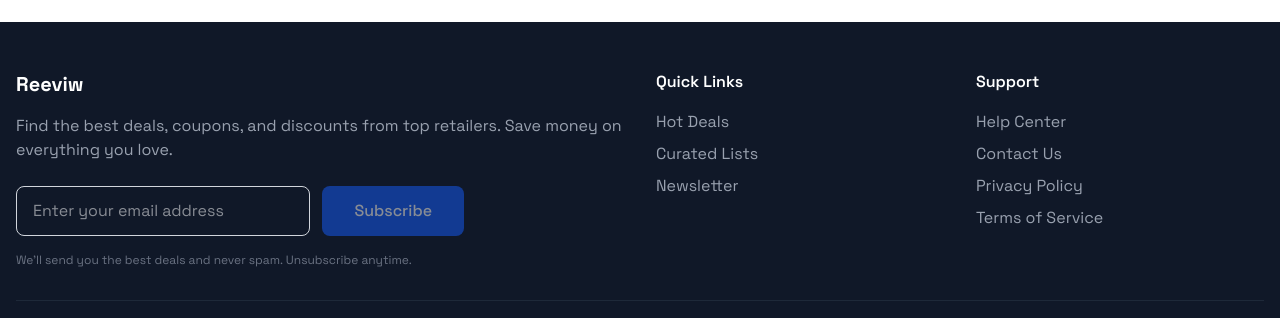
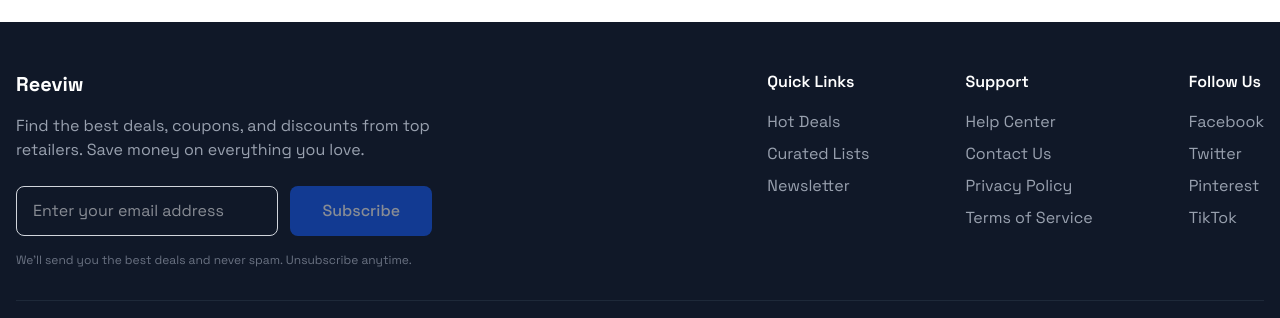
Before and after one commit to BrianNzangi/reeviw-deals-site, a Next.js app: page /api-status in a window 1280 px wide. Shown: the part 933-1251 px from the top of the page. Built offline with nearby package versions, Linux system fonts and the light colour scheme; no server answers.

Commit message:
Revamp footer layout and update site title
Refactored Footer component to use a flexbox layout for improved responsiveness and organization. Added a 'Follow Us' section with social links. Updated the site title in metadata for clarity.

```diff
--- a/app/layout.tsx
+++ b/app/layout.tsx
@@ -15,7 +15,7 @@ const spaceGrotesk = Space_Grotesk({
 })
 
 export const metadata: Metadata = {
-  title: "Reeviw: Find the Best Deals, Coupons, and Discounts Online",
+  title: "Reeviw: The Best Deals, Coupons, and Discounts Online",
   description: "Your search for great deals ends here. Reeviw brings you the best bargains, discounts, promo codes, and price comparisons from top online stores, all in one place.",
   icons: {
     icon: "/favicon.ico",
--- a/components/ui/Footer.tsx
+++ b/components/ui/Footer.tsx
@@ -5,11 +5,11 @@ export default function Footer() {
   return (
     <footer className="bg-gray-900 text-white mt-16">
       <div className="container mx-auto px-4 py-12">
-        <div className="grid grid-cols-1 md:grid-cols-4 gap-8">
-          {/* Brand */}
-          <div className="col-span-1 md:col-span-2">
+        <div className="flex flex-col md:flex-row justify-between gap-8">
+          {/* Brand - Left */}
+          <div className="md:w-1/3">
             <h3 className="text-xl font-bold mb-4">Reeviw</h3>
-            <p className="text-gray-400 mb-6">
+            <p className="text-gray-400 mb-6 max-w-md">
               Find the best deals, coupons, and discounts from top retailers.
               Save money on everything you love.
             </p>
@@ -18,6 +18,8 @@ export default function Footer() {
             </div>
           </div>
 
+          {/* Links & Socials - Right */}
+          <div className="mmd:w-2/3 flex justify-end gap-24">
             {/* Quick Links */}
             <div>
               <h4 className="font-semibold mb-4">Quick Links</h4>
@@ -38,6 +40,18 @@ export default function Footer() {
                 <li><Link href="/terms-of-service" className="hover:text-white">Terms of Service</Link></li>
               </ul>
             </div>
+
+            {/* Socials */}
+            <div>
+              <h4 className="font-semibold mb-4">Follow Us</h4>
+              <ul className="space-y-2 text-gray-400">
+                <li><Link href="#" className="hover:text-white">Facebook</Link></li>
+                <li><Link href="#" className="hover:text-white">Twitter</Link></li>
+                <li><Link href="#" className="hover:text-white">Pinterest</Link></li>
+                <li><Link href="#" className="hover:text-white">TikTok</Link></li>
+              </ul>
+            </div>
+          </div>
         </div>
 
         <div className="border-t border-gray-800 mt-8 pt-8 text-center text-gray-400">
```
Lines whose indentation alone changed are shown as unchanged.
